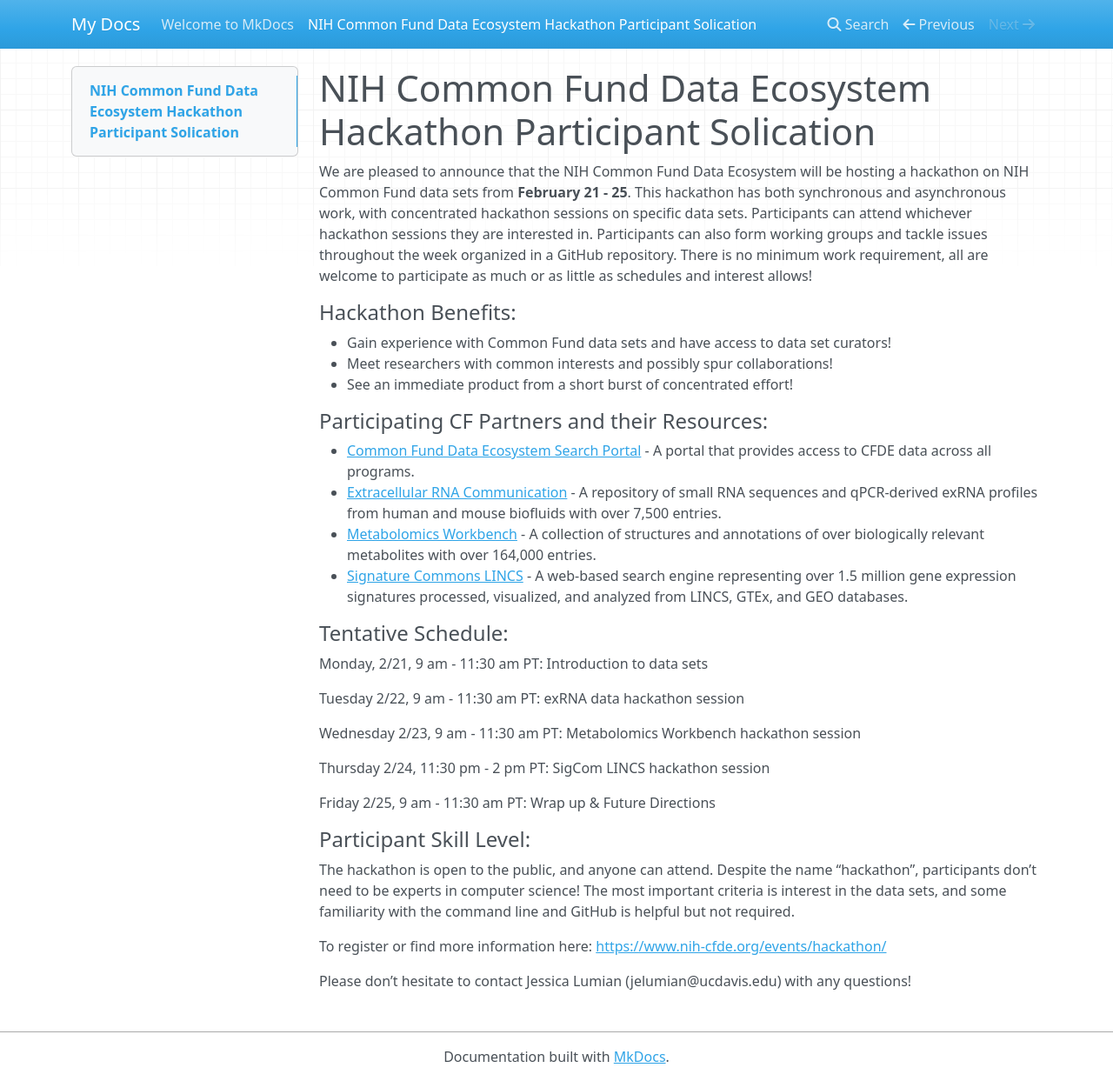
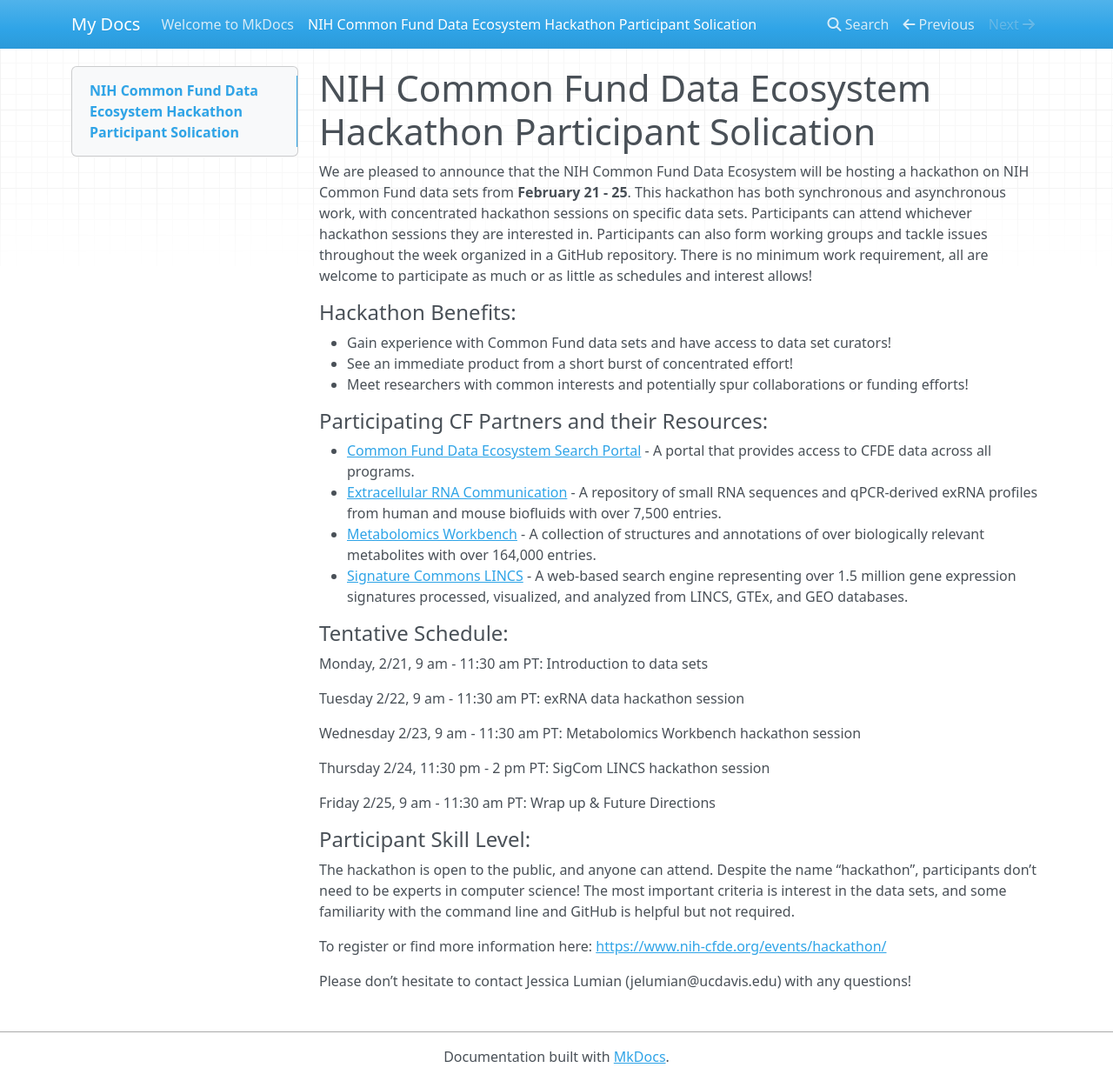
Before and after one commit to jessicalumian/2022-feb-hackathon, an MkDocs documentation site: the page built from docs/about.md, in a window 1280 px wide and 1243 px high. Shown: the whole window at 87% size. Built offline with MkDocs 1.6.1, drawn with Linux system fonts in a browser that asks for light colours; nearby versions of some CDN libraries.

Commit message:
add vague funding comment

```diff
--- a/docs/about.md
+++ b/docs/about.md
@@ -5,8 +5,9 @@ We are pleased to announce that the NIH Common Fund Data Ecosystem will be hosti
 #### Hackathon Benefits:
 
 - Gain experience with Common Fund data sets and have access to data set curators!
-- Meet researchers with common interests and  possibly spur collaborations!
 - See an immediate product from a short burst of concentrated effort!
+- Meet researchers with common interests and potentially spur collaborations or funding efforts!
+
 
 #### Participating CF Partners and their Resources:
 
```
